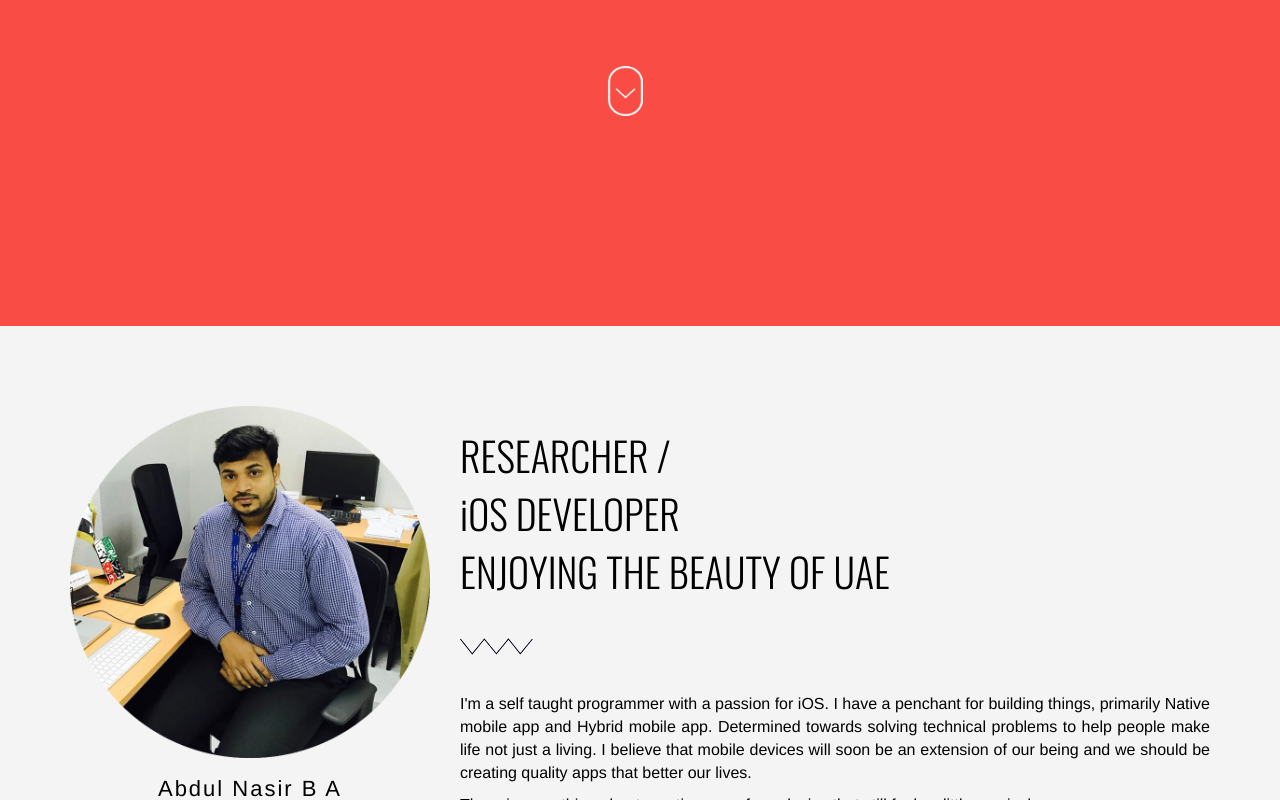
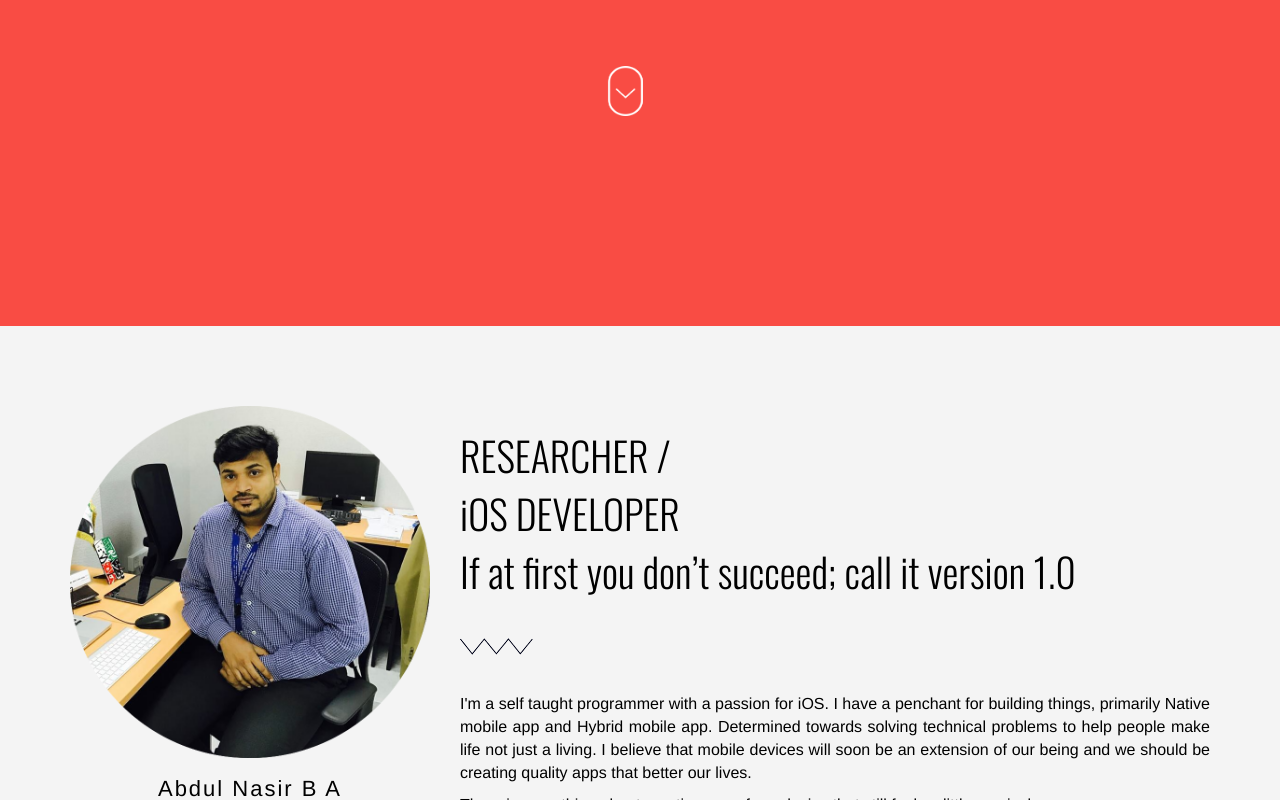
Before and after one commit to abdulnasirba/iosdeveloper, a plain HTML site: page index.htm in a window 1280 px wide. Shown: the part 474-1274 px from the top of the page. Drawn offline with nearby package versions, Linux system fonts and the light colour scheme.

Commit message:
new change
new change

```diff
--- a/index.htm
+++ b/index.htm
@@ -87,7 +87,7 @@
           </a>
 				</div><! --/col-lg-4-->
 				<div class="col-lg-8 name-desc">
-					<h2>RESEARCHER / <br>iOS DEVELOPER <br>ENJOYING THE BEAUTY OF UAE</h2>
+					<h2>RESEARCHER / <br>iOS DEVELOPER <br>If at first you don’t succeed; call it version 1.0</h2>
 					<div class="name-zig"></div>
 						<p>I'm a self taught programmer with a passion for iOS. I have a penchant for building things, primarily Native mobile app and Hybrid mobile app.
               Determined towards solving technical problems to help people make life not just a living. I believe that mobile devices will soon be an extension of our being and we should be creating quality apps that better our lives. </p>
```
Also changed, not shown: assets/css/style.css (line endings or trailing spaces).
